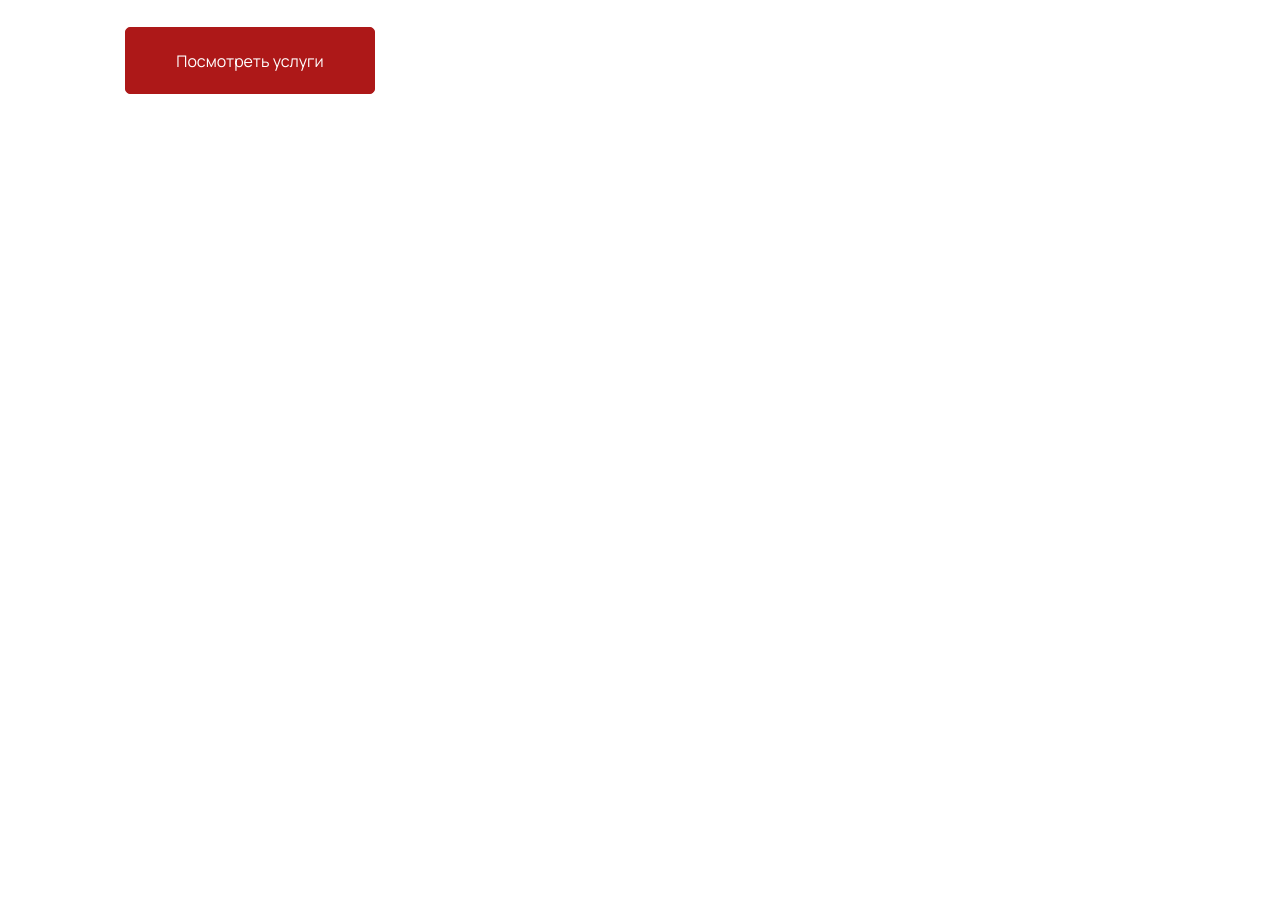
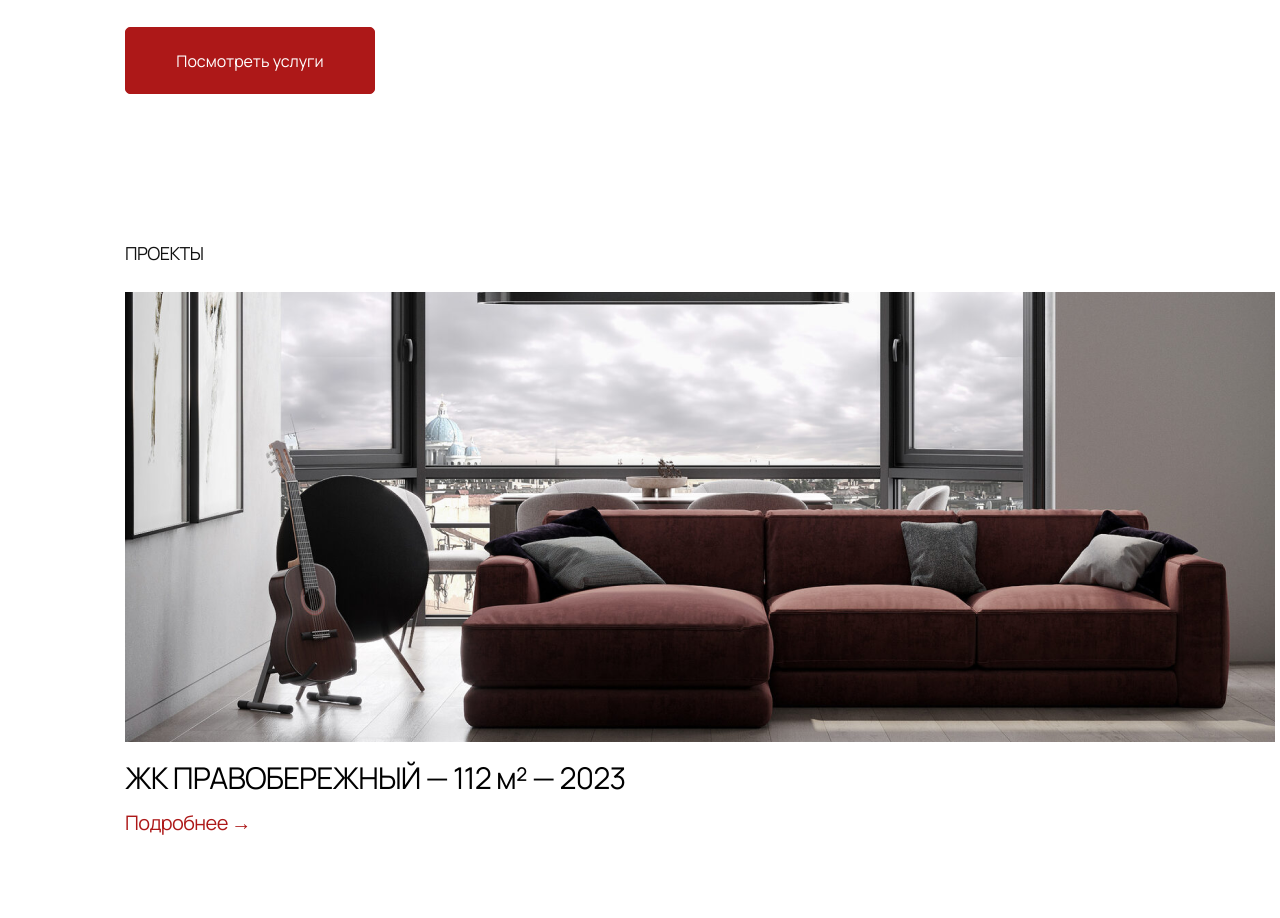
Before and after one commit to Gumeynik/Metrika, a plain HTML site: page index.html in a window 1280 px wide. Shown: the part 1482-2400 px from the top of the page. Before the commit the page ends 1701 px from the top, so only its background shows below. Drawn offline with Linux system fonts and the light colour scheme.

Commit message:
Add files via upload

```diff
--- a/index.html
+++ b/index.html
@@ -23,6 +23,20 @@
 <div>
     <a class="btn">Посмотреть услуги</a>
 </div>
+<h3>ПРОЕКТЫ</h3>
+
+<div class="projects">
+<img class="projects__image" src="divan.png" alt="divan">
+<p class="projects__jk">ЖК ПРАВОБЕРЕЖНЫЙ — 112 м² — 2023 </p>
+<a class="projects__link" href="">Подробнее →</a>
+<img class="projects__image" src="komnata.png" alt="room">
+<p class="projects__jk"> ЖК НОРВЕЖСКИЙ ПАРК — 75 М² — 2023 </p>
+<a class="projects__link" href="">Подробнее →</a>
+<img class="projects__image" src="stol.png" alt="table">
+<p class="projects__jk">ЖК СОСНОВСКИЕ ОЗЕРА — 94 М² — 2022 </p>
+<a class="projects__link" href="">Подробнее →</a>
+
+</div>
 </div>
 
 
--- a/style.css
+++ b/style.css
@@ -68,3 +68,24 @@ color: #AD1818;
     cursor: pointer;
     line-height: 67px;
 }
+h3{
+    margin-top: 150px;
+    margin-bottom: 30px;
+    font-size: 18px;
+    letter-spacing: -0.54px;
+    color: rgba(18, 18, 18, 1);
+}
+.projects__jk {
+    margin-top: 15px;
+    font-size: 30px;
+    letter-spacing: -0.9px;
+}
+.projects__link{
+    display: block;
+    margin-top: 15px;
+    margin-bottom: 90px;
+    font-size: 20px;
+    letter-spacing: -0.6px;
+    color: #AD1818;
+    background-color: #fff;
+}
```
Also changed, not shown: divan.png (added), komnata.png (added).
